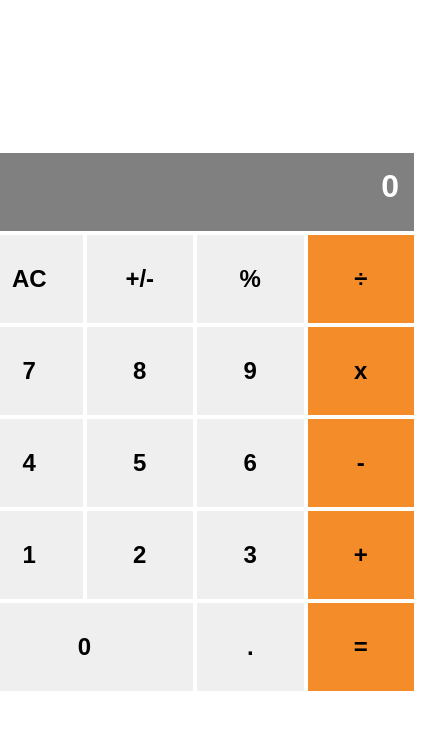
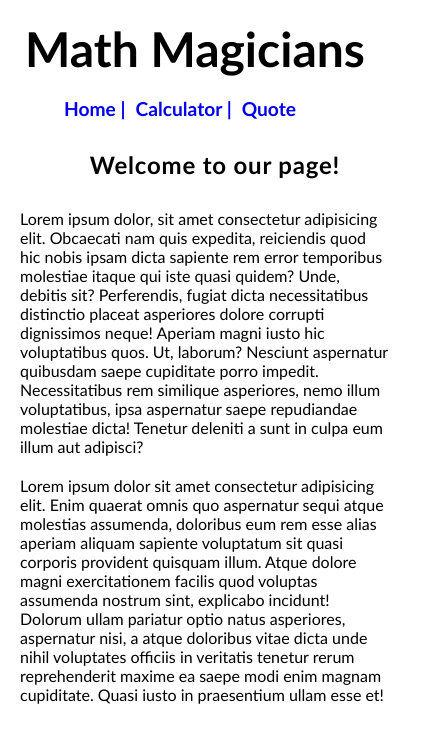
Before and after one commit to ice949/Math-Magicians, a React (Create React App) app: page / in a window 390 px wide. Shown: the top 742 px of the page, 445 px wide, since content can reach past the window. Built offline with nearby package versions, Linux system fonts and the light colour scheme.

Commit message:
Add spa to propject

```diff
--- a/package.json
+++ b/package.json
@@ -7,6 +7,7 @@
     "big.js": "^6.2.1",
     "react": "^18.2.0",
     "react-dom": "^18.2.0",
+    "react-router-dom": "^6.3.0",
     "react-scripts": "0.9.5"
   },
   "scripts": {
--- a/src/App.js
+++ b/src/App.js
@@ -1,18 +1,29 @@
-import './App.css';
-import React, { Component } from 'react';
+import React from 'react';
+import { BrowserRouter as Router, Routes, Route } from 'react-router-dom';
 import Calculator from './components/Calculator';
+import Home from './pages/Home';
+import Quote from './pages/Quote';
+import Navbar from './components/Navbar';
 
-class App extends Component {
-  constructor(props) {
-    super(props);
-    this.state = {};
-  }
+const App = () => (
+  <Router>
+    <Navbar />
+    <Routes>
+      <Route
+        path="/calculator"
+        element={(
+          <div className="App">
+            {' '}
+            <Calculator />
+            {' '}
+          </div>
+)}
+      />
+      <Route exact path="/" element={<Home />} />
+      <Route path="/quote" element={<Quote />} />
 
-  render() {
-    return (
-      <Calculator name="Mavericks" />
-    );
-  }
-}
+    </Routes>
+  </Router>
+);
 
 export default App;
--- a/src/components/Calculator.css
+++ b/src/components/Calculator.css
@@ -1,16 +1,16 @@
+
 .calculator {
   display: grid;
   grid-template-columns: repeat(4, 1fr);
-  width: 500px;
+  width: 95%;
   justify-content: center;
   align-items: center;
   margin: auto;
-  padding: 30px;
   gap: 2px;
 }
 
 .calculator > * {
-  padding: 30px 0;
+  padding: 25px;
   font-size: 1.5rem;
   border: 1px white solid;
   font-weight: bold;
@@ -22,6 +22,9 @@
 
 main {
   position: relative;
+  display: grid;
+  height: 100%;
+  grid-template-columns: 40% 60%;
 }
 
 .input {
@@ -35,7 +38,6 @@
   font-weight: bold;
   color: white;
   height: 80px;
-  margin: 0;
 }
 
 .symbol {
@@ -45,3 +47,35 @@
 button {
   cursor: pointer;
 }
+
+h2 {
+  margin-top: 10px;
+  margin-left: 20px;
+  letter-spacing: 0.05rem;
+}
+
+@media screen and (max-width: 750px) {
+  .calculator > * {
+    padding: 15px;
+  }
+
+  main {
+    display: flex;
+    flex-direction: column;
+  }
+
+  .calculator {
+    width: 90%;
+  }
+
+  h2 {
+    width: 100%;
+    text-align: center;
+  }
+}
+
+@media screen and (min-width: 750px) and (max-width: 892px) {
+  .calculator > * {
+    padding: 18px;
+  }
+}
--- a/src/components/Calculator.js
+++ b/src/components/Calculator.js
@@ -1,8 +1,6 @@
-/* eslint-disable react/prefer-stateless-function */
-
 import React, { useState } from 'react';
+import calculate from '../Logic/calculate';
 import './Calculator.css';
-import calculate from '../Logic/calculate';
 
 const Calculator = () => {
   const [calc, setCalc] = useState({ total: '', operation: '', next: '' });
@@ -13,6 +11,9 @@
 
   return (
     <main>
+      <section>
+        <h2>Let`s do some math!</h2>
+      </section>
       <section className="calculator">
         <p className="input">{(calc.total || '') + (calc.operation || '') + (calc.next || '') || 0 }</p>
         <button type="button" id="AC" onClick={handleClick}>AC</button>
--- /dev/null
+++ b/src/components/Navbar.css
@@ -0,0 +1,43 @@
+* {
+    font-family: 'Trebuchet MS', 'Lucida Sans Unicode', 'Lucida Grande', 'Lucida Sans', Arial, sans-serif;
+  }
+
+  .navContainer {
+    display: flex;
+    width: 100%;
+    justify-content: space-between;
+    padding: 20px;
+    align-items: center;
+  }
+
+  ul {
+    list-style-type: none;
+    display: flex;
+    gap: 20px;
+    margin-right: 30px;
+  }
+
+  a {
+    text-decoration: none;
+    font-weight: bold;
+    font-size: 1.2rem;
+  }
+
+  h1 {
+    font-size: 3rem;
+  }
+
+  a:focus {
+    color: orangered;
+  }
+
+  @media screen and (max-width: 750px) {
+    .navContainer {
+      flex-direction: column;
+    }
+
+    ul {
+      margin-top: 20px;
+      gap: 10px;
+    }
+  }
--- /dev/null
+++ b/src/components/Navbar.js
@@ -0,0 +1,43 @@
+import React from 'react';
+import { NavLink } from 'react-router-dom';
+import './Navbar.css';
+
+const Navbar = () => {
+  const links = [
+    {
+      id: 1,
+      path: '/',
+      text: 'Home |',
+    },
+    {
+      id: 2,
+      path: '/calculator',
+      text: 'Calculator |',
+    },
+    {
+      id: 3,
+      path: '/quote',
+      text: 'Quote',
+    },
+  ];
+  return (
+    <div className="navContainer">
+      <div>
+        <h1>Math Magicians</h1>
+      </div>
+      <div>
+        <nav className="navBar">
+          <ul>
+            {links.map((link) => (
+              <li key={link.id}>
+                <NavLink to={link.path}>{link.text}</NavLink>
+              </li>
+            ))}
+          </ul>
+        </nav>
+      </div>
+    </div>
+  );
+};
+
+export default Navbar;
--- a/src/index.css
+++ b/src/index.css
@@ -1,14 +1,5 @@
 * {
-  box-sizing: border-box;
-  list-style: none;
-}
-
-body {
   margin: 0;
   padding: 0;
-  font-family: sans-serif;
-  display: flex;
-  justify-content: center;
-  align-items: center;
-  min-height: 100vh;
+  box-sizing: border-box;
 }
--- a/src/index.js
+++ b/src/index.js
@@ -1,7 +1,7 @@
 import React from 'react';
 import ReactDOM from 'react-dom/client';
+import './index.css';
 import App from './App';
-import './index.css';
 
 const root = ReactDOM.createRoot(document.getElementById('root'));
 root.render(
--- /dev/null
+++ b/src/pages/Home.css
@@ -0,0 +1,12 @@
+* {
+    font-family: 'Trebuchet MS', 'Lucida Sans Unicode', 'Lucida Grande', 'Lucida Sans', Arial, sans-serif;
+  }
+
+  h2 {
+    padding-bottom: 30px;
+  }
+
+  p {
+    padding-left: 20px;
+    padding-bottom: 20px;
+  }
--- /dev/null
+++ b/src/pages/Home.js
@@ -0,0 +1,12 @@
+import React from 'react';
+import './Home.css';
+
+const Home = () => (
+  <div className="homeContainer">
+    <h2>Welcome to our page!</h2>
+    <p>Lorem ipsum dolor, sit amet consectetur adipisicing elit. Obcaecati nam quis expedita, reiciendis quod hic nobis ipsam dicta sapiente rem error temporibus molestiae itaque qui iste quasi quidem? Unde, debitis sit? Perferendis, fugiat dicta necessitatibus distinctio placeat asperiores dolore corrupti dignissimos neque! Aperiam magni iusto hic voluptatibus quos. Ut, laborum? Nesciunt aspernatur quibusdam saepe cupiditate porro impedit. Necessitatibus rem similique asperiores, nemo illum voluptatibus, ipsa aspernatur saepe repudiandae molestiae dicta! Tenetur deleniti a sunt in culpa eum illum aut adipisci?</p>
+    <p>Lorem ipsum dolor sit amet consectetur adipisicing elit. Enim quaerat omnis quo aspernatur sequi atque molestias assumenda, doloribus eum rem esse alias aperiam aliquam sapiente voluptatum sit quasi corporis provident quisquam illum. Atque dolore magni exercitationem facilis quod voluptas assumenda nostrum sint, explicabo incidunt! Dolorum ullam pariatur optio natus asperiores, aspernatur nisi, a atque doloribus vitae dicta unde nihil voluptates officiis in veritatis tenetur rerum reprehenderit maxime ea saepe modi enim magnam cupiditate. Quasi iusto in praesentium ullam esse et!</p>
+  </div>
+);
+
+export default Home;
--- /dev/null
+++ b/src/pages/Quote.css
@@ -0,0 +1,20 @@
+* {
+    font-family: 'Trebuchet MS', 'Lucida Sans Unicode', 'Lucida Grande', 'Lucida Sans', Arial, sans-serif;
+  }
+
+  .quote {
+    width: 90%;
+    height: 80vh;
+    display: flex;
+    justify-content: center;
+    align-items: center;
+    margin: auto;
+    font-weight: bold;
+    font-size: 1.5rem;
+  }
+
+  @media screen and (max-width: 1050px) {
+    .quote {
+      font-size: 1.2rem;
+    }
+  }
--- /dev/null
+++ b/src/pages/Quote.js
@@ -0,0 +1,10 @@
+import React from 'react';
+import './Quote.css';
+
+const Quote = () => (
+  <div>
+    <p className="quote" style={{ textAlign: 'center' }}>Mathematics has beauty and romance. It’s not a boring place to be, the mathematical world. It’s an extraordinary place; it’s worth spending time there - Marcus du Sautoy</p>
+  </div>
+);
+
+export default Quote;
```
Also changed, not shown: 1 other file (tests, documents, lock files or other folders).
